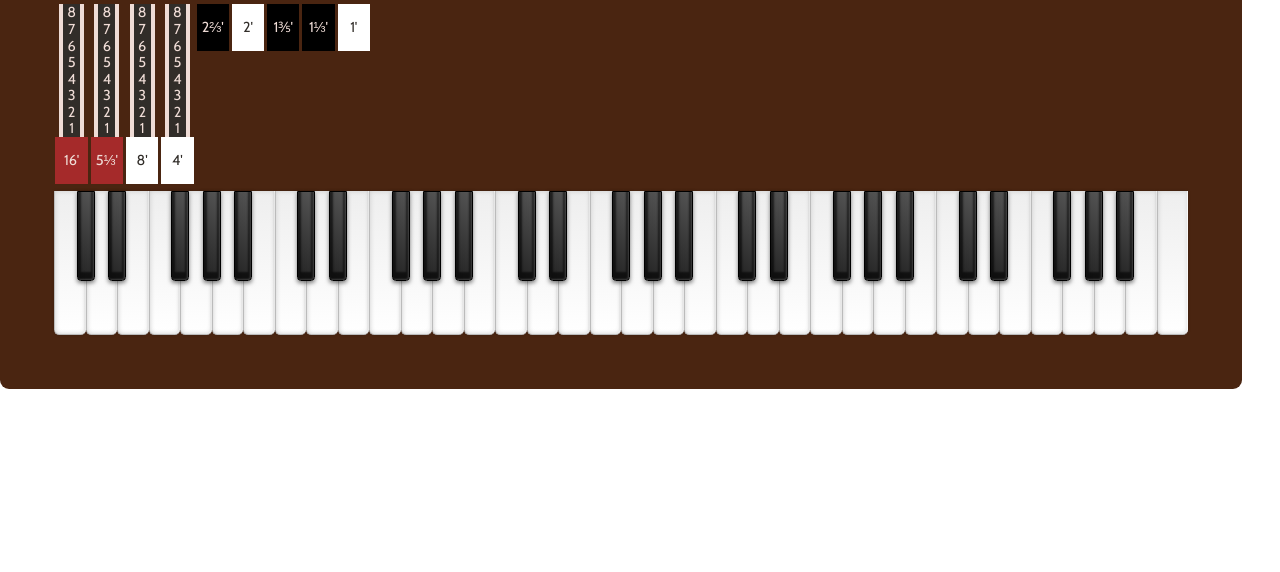
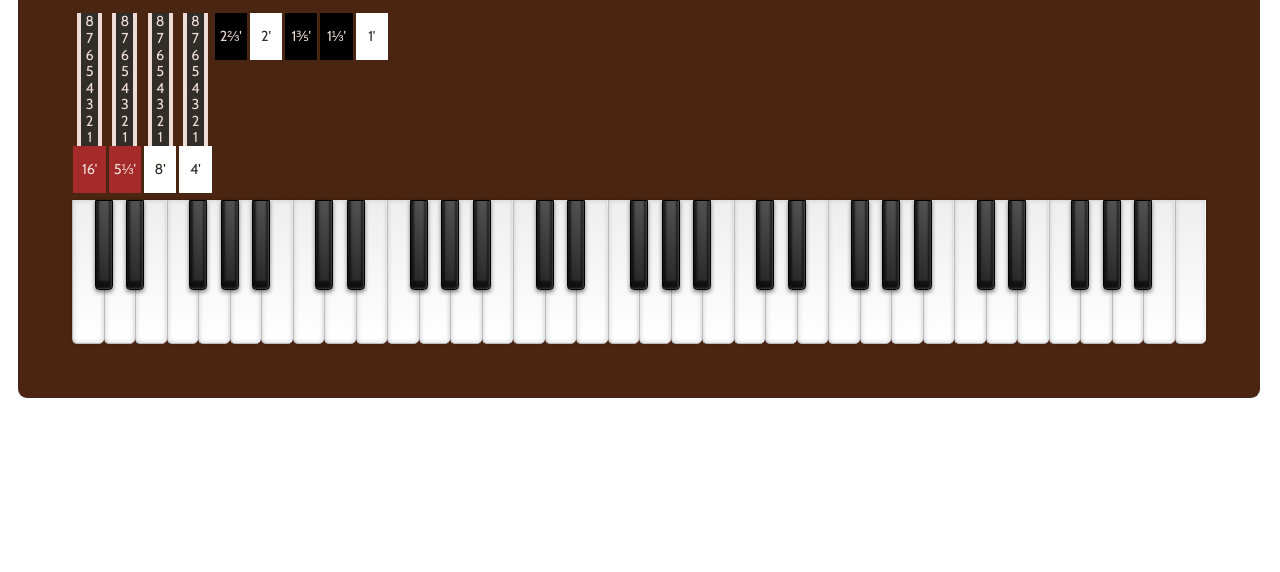
Before and after one commit to urbanautomaton/jamond, a plain HTML site: page index.html in a window 1280 px wide. Shown: the part 228-800 px from the top of the page. Drawn offline with nearby package versions, Linux system fonts and the light colour scheme.

Commit message:
Put back some margin on the body
Taken away by the CSS reset.

```diff
--- a/styles/index.css
+++ b/styles/index.css
@@ -1,9 +1,6 @@
-* {
-  box-sizing: border-box;
-}
-
 body {
   font-size: 18px;
+  margin: 1em;
   font-family: "Open Sans", "Lucida Grande", "Arial", sans-serif;
 }
 
```
